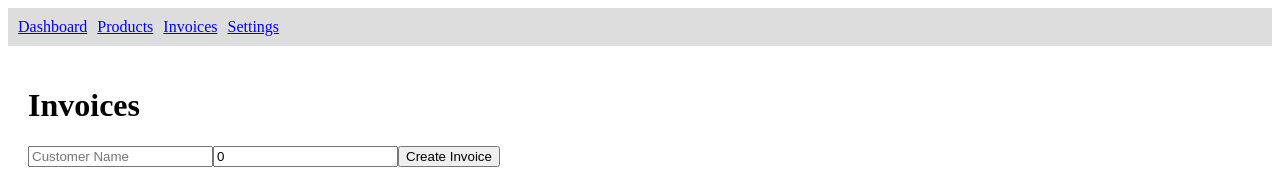
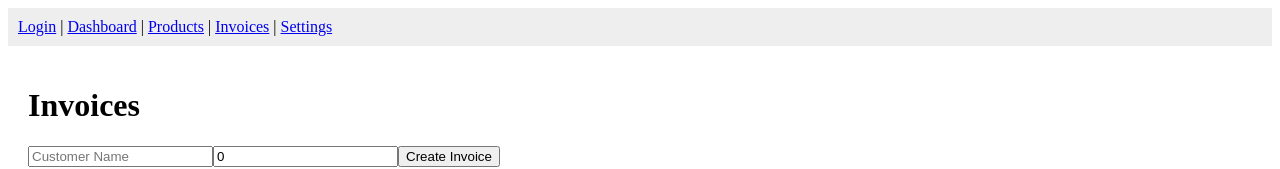
Before and after one commit to TinkaB6/automotive-invoice, a Next.js app: page /invoices in a window 1280 px wide. Shown: the top 169 px of the page. Built offline with nearby package versions, Linux system fonts and the light colour scheme; no server answers; the database is empty.

Commit message:
Update Navbar.tsx

```diff
--- a/components/Navbar.tsx
+++ b/components/Navbar.tsx
@@ -1,11 +1,11 @@
 import Link from 'next/link'
-
 export default function Navbar() {
   return (
-    <nav style={{ padding: 10, background: '#ddd' }}>
-      <Link href="/dashboard" style={{ marginRight: 10 }}>Dashboard</Link>
-      <Link href="/products" style={{ marginRight: 10 }}>Products</Link>
-      <Link href="/invoices" style={{ marginRight: 10 }}>Invoices</Link>
+    <nav style={{ padding: 10, background: '#eee' }}>
+      <Link href="/login">Login</Link>{' | '}
+      <Link href="/dashboard">Dashboard</Link>{' | '}
+      <Link href="/products">Products</Link>{' | '}
+      <Link href="/invoices">Invoices</Link>{' | '}
       <Link href="/settings">Settings</Link>
     </nav>
   )
```
